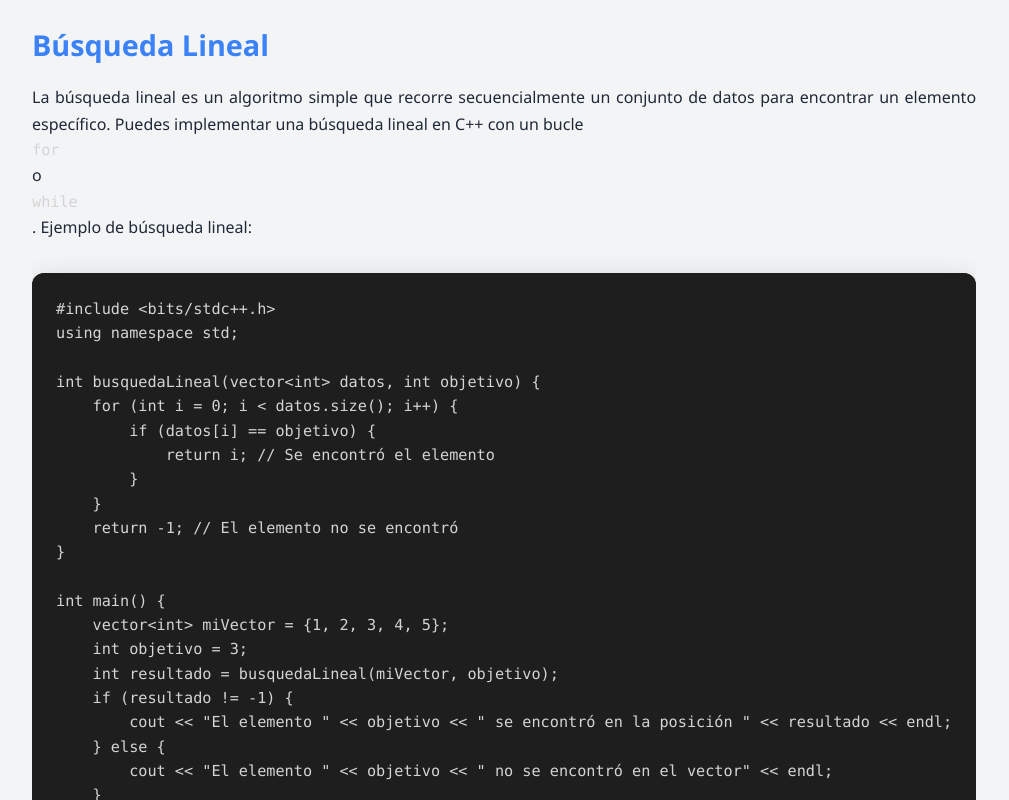
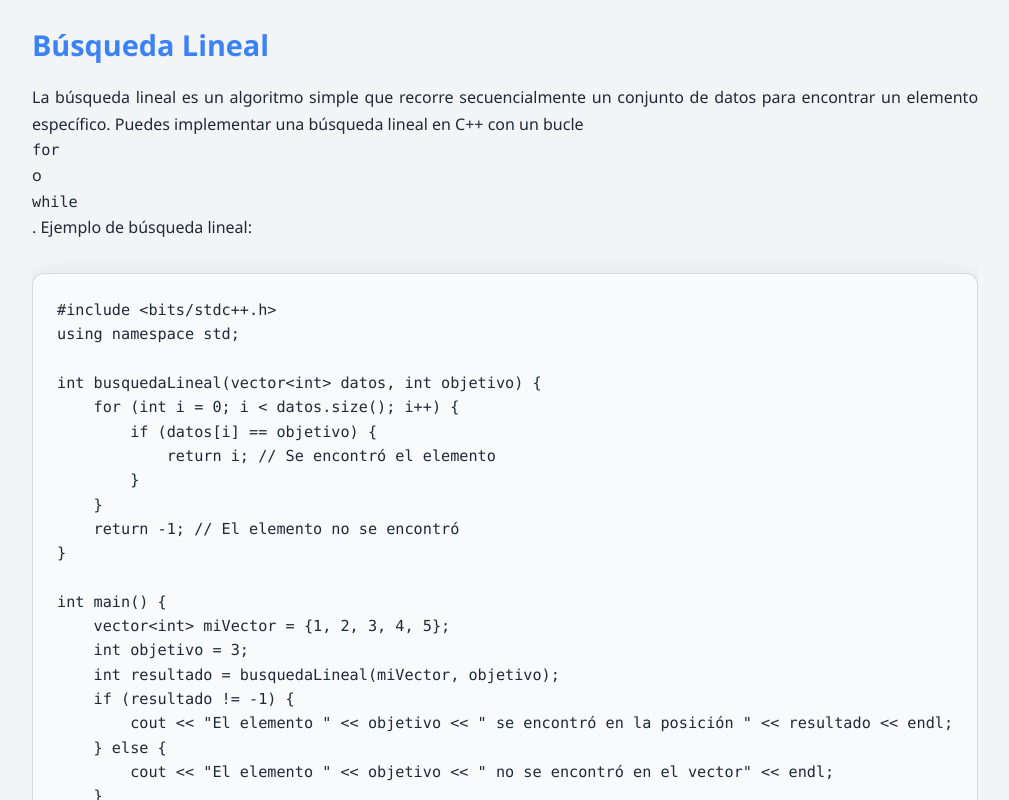
Before and after one commit to Cruzdev0131/algoritmiaITM-Morelia, a React (Vite) app: page /learning/algoritmos-busqueda in a window 1280 px wide. Shown: the part 400-1200 px from the top of the page, without its empty margins (158-1167 px from the left). Built offline with nearby package versions, Linux system fonts and the light colour scheme.

Commit message:
fix cards coders

```diff
--- a/src/components/CodeBlock.tsx
+++ b/src/components/CodeBlock.tsx
@@ -1,10 +1,6 @@
 // src/components/CodeBlock.tsx
 import { useEffect, useRef } from 'react';
 import Prism from 'prismjs';
-
-// Importamos un tema de estilo "Dark" por defecto
-// (Si esto falla, asegúrate de tener 'prismjs' instalado o agrega el CSS manualmente)
-import 'prismjs/themes/prism-tomorrow.css';
 
 interface Props {
   code: string;
@@ -21,7 +17,6 @@ export const CodeBlock = ({ code }: Props) => {
 
   return (
     <div className="code-block-wrapper">
-      {/* Quitamos la clase "line-numbers" si no tienes el plugin instalado para evitar errores visuales */}
       <pre>
         <code ref={codeRef} className="language-cpp">
           {code.trim()}
--- a/src/components/CoderCard.css
+++ b/src/components/CoderCard.css
@@ -49,6 +49,7 @@
 }
 
 .card-content {
+  background: var(--secondary);
   padding: 1.5rem;
   text-align: center;
   flex: 1;
@@ -63,10 +64,14 @@
 }
 
 .card-detail {
-  color: #cbd5e1;
+  color: rgba(255, 255, 255, 0.85);
   /* Gris medio para el texto secundario */
   font-size: 0.95rem;
   margin-bottom: 0.25rem;
+}
+
+.card-extra-text {
+  color: rgba(255, 255, 255, 0.92);
 }
 
 .card-extra-img {
--- a/src/components/Navbar.css
+++ b/src/components/Navbar.css
@@ -258,7 +258,7 @@
 .mobile-nav-list a.active,
 .mobile-nav-list a:hover {
   color: var(--primary);
-  background: #f1f5f9;
+  background: rgba(var(--text-main-rgb), 0.08);
 }
 
 /* Ajustes para el Navbar en Móviles */
--- a/src/pages/TopicPage.css
+++ b/src/pages/TopicPage.css
@@ -38,28 +38,48 @@
   color: var(--text-main);
 }
 
-/* --- ESTILOS PARA BLOQUES DE CÓDIGO --- */
+/* --- Code Block Styles --- */
+.code-block-wrapper {
+  --code-bg: #f8fafc;
+  --code-fg: #1f2937;
+  --code-border: rgba(var(--text-main-rgb), 0.15);
+  --code-comment: #64748b;
+  --code-keyword: #7c3aed;
+  --code-string: #15803d;
+  --code-number: #b45309;
+  --code-function: #0369a1;
+  --code-operator: #334155;
 
-/* Contenedor externo (Tarjeta) */
-.code-block-wrapper {
   margin: 2rem 0;
   border-radius: var(--radius);
   overflow: hidden;
-  box-shadow: 0 10px 30px rgba(0,0,0,0.2);
-  background: #1e1e1e; /* Fondo oscuro de respaldo */
+  background: var(--code-bg);
+  border: 1px solid var(--code-border);
+  box-shadow: 0 10px 30px rgba(0, 0, 0, 0.15);
 }
 
-/* Estilo para el <pre> (El bloque en sí) */
+body.dark-theme .code-block-wrapper {
+  --code-bg: #0f172a;
+  --code-fg: #e2e8f0;
+  --code-border: rgba(148, 163, 184, 0.35);
+  --code-comment: #94a3b8;
+  --code-keyword: #c4b5fd;
+  --code-string: #86efac;
+  --code-number: #fdba74;
+  --code-function: #7dd3fc;
+  --code-operator: #cbd5e1;
+}
+
 .topic-content pre,
 .code-block-wrapper pre {
-  margin: 0 !important; /* Prism suele agregar márgenes, los reseteamos */
+  margin: 0 !important;
   padding: 1.5rem !important;
-  overflow-x: auto; /* Scroll horizontal si la línea es muy larga */
-  background: #1e1e1e !important; /* Forzamos fondo oscuro */
+  overflow-x: auto;
+  background: transparent !important;
   border-radius: var(--radius);
+  color: var(--code-fg) !important;
 }
 
-/* Estilo para el <code> (El texto dentro) */
 .topic-content code,
 .code-block-wrapper code {
   font-family: 'Fira Code', 'Consolas', monospace;
@@ -67,20 +87,68 @@
   line-height: 1.6;
   direction: ltr;
   text-align: left;
-  white-space: pre; /* IMPORTANTE: Respeta los saltos de línea */
+  white-space: pre;
   word-spacing: normal;
   word-break: normal;
   tab-size: 4;
   hyphens: none;
-  color: #d4d4d4; /* Color base claro */
-  display: block; /* Asegura que se comporte como bloque */
+  color: var(--code-fg) !important;
+  text-shadow: none;
+  display: block;
 }
 
-/* Ajustes Responsivos */
+.code-block-wrapper .token.comment,
+.code-block-wrapper .token.block-comment,
+.code-block-wrapper .token.prolog,
+.code-block-wrapper .token.doctype,
+.code-block-wrapper .token.cdata {
+  color: var(--code-comment);
+}
+
+.code-block-wrapper .token.keyword,
+.code-block-wrapper .token.selector,
+.code-block-wrapper .token.atrule,
+.code-block-wrapper .token.important,
+.code-block-wrapper .token.builtin {
+  color: var(--code-keyword);
+}
+
+.code-block-wrapper .token.string,
+.code-block-wrapper .token.char,
+.code-block-wrapper .token.attr-value,
+.code-block-wrapper .token.regex,
+.code-block-wrapper .token.variable {
+  color: var(--code-string);
+}
+
+.code-block-wrapper .token.number,
+.code-block-wrapper .token.boolean,
+.code-block-wrapper .token.constant,
+.code-block-wrapper .token.symbol {
+  color: var(--code-number);
+}
+
+.code-block-wrapper .token.function,
+.code-block-wrapper .token.function-name,
+.code-block-wrapper .token.class-name,
+.code-block-wrapper .token.property {
+  color: var(--code-function);
+}
+
+.code-block-wrapper .token.operator,
+.code-block-wrapper .token.entity,
+.code-block-wrapper .token.url,
+.code-block-wrapper .token.punctuation {
+  color: var(--code-operator);
+  background: none;
+}
+
+/* Responsive tweaks */
 @media (max-width: 600px) {
   .topic-content pre {
     padding: 1rem !important;
   }
+
   .topic-content code {
     font-size: 0.85rem;
   }
```
